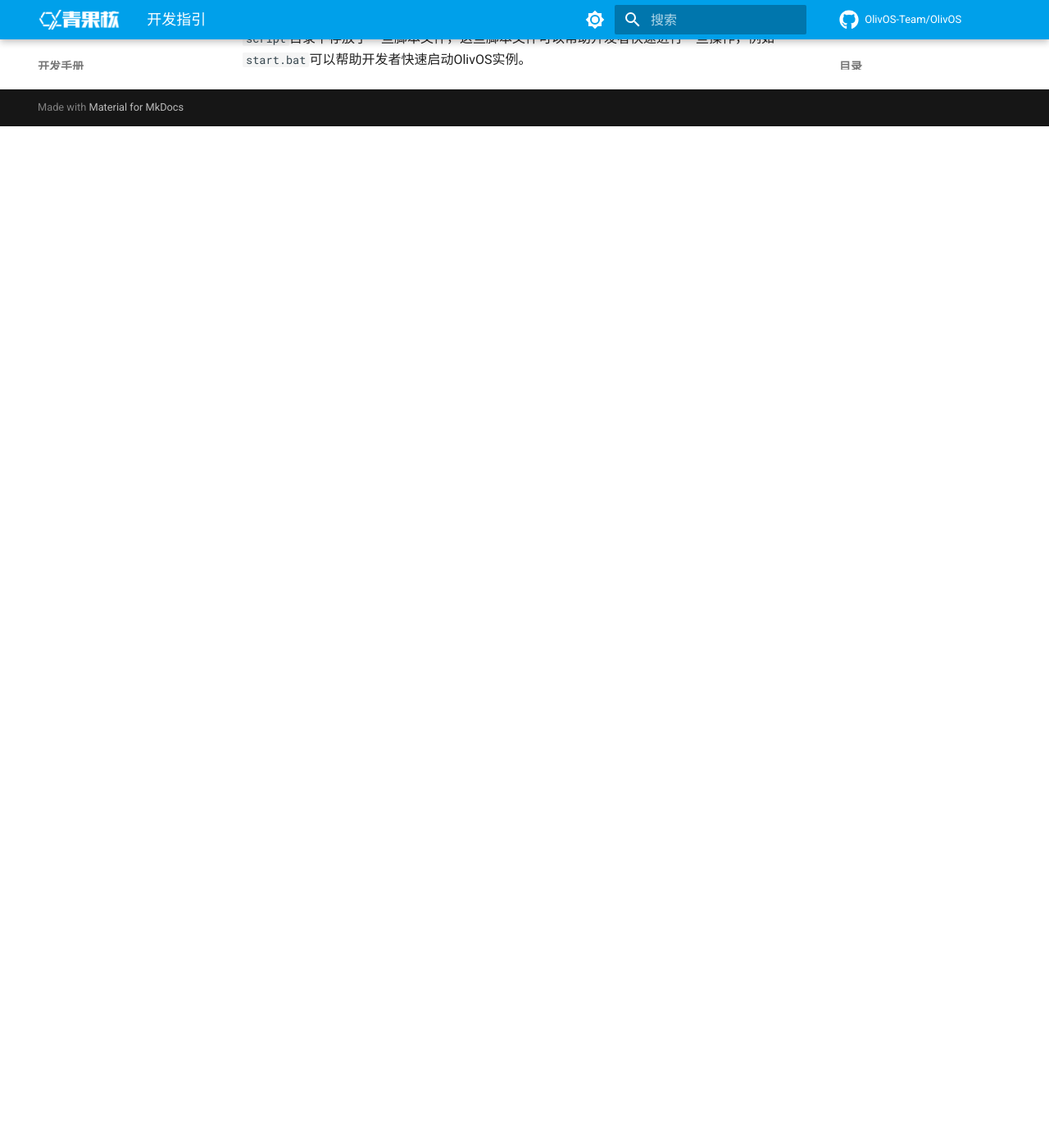
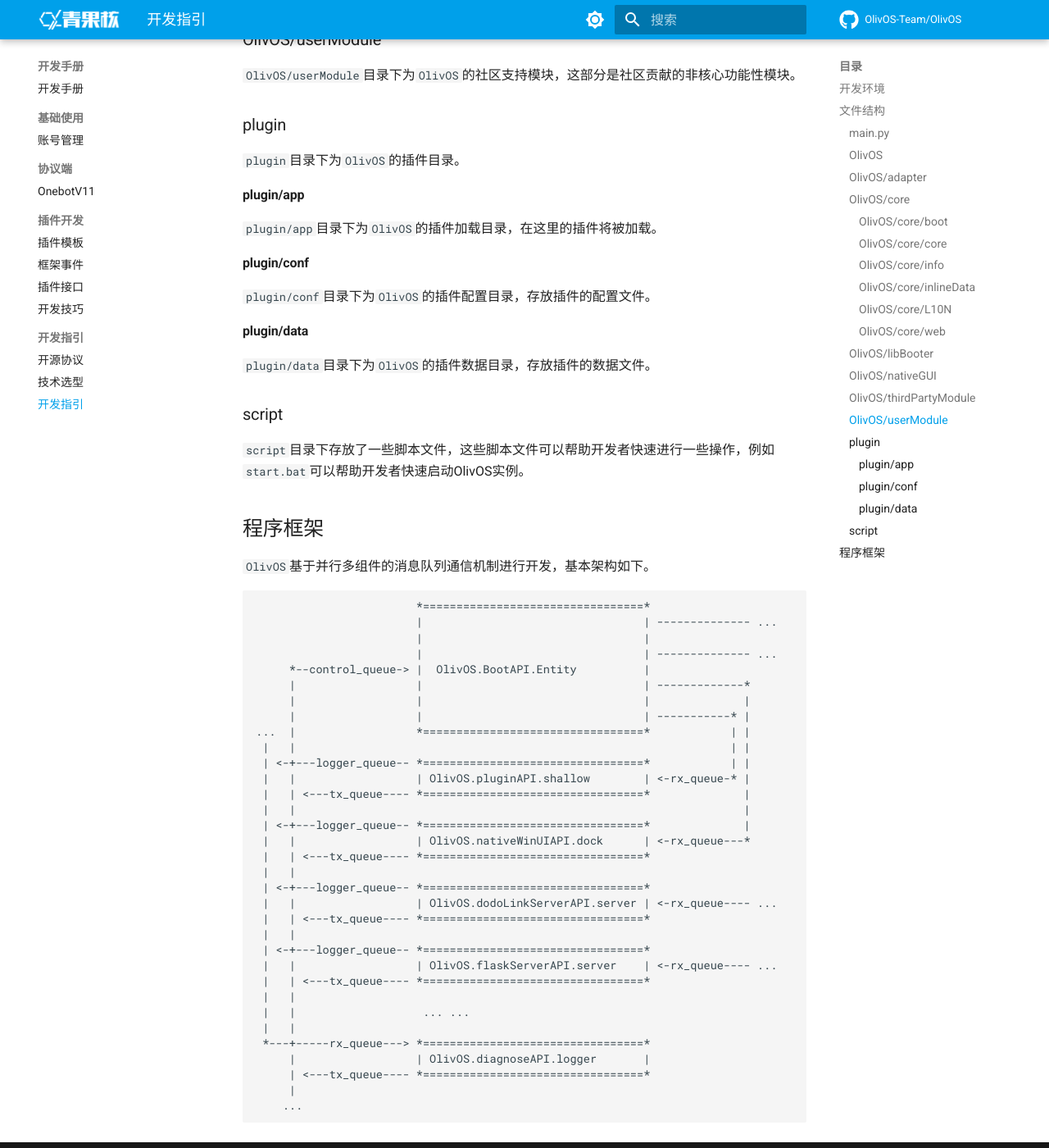
Before and after one commit to OlivOS-Team/OlivOSDoc, an MkDocs documentation site: the page built from docs/OlivOS_DevDoc_DevGuide.md, in a window 1280 px wide and 1400 px high, scrolled down 3433 px. Shown: the whole window at 82% size. Built offline with MkDocs 1.6.1 and Material for MkDocs 9.7.7, drawn with Linux system fonts in a browser that asks for light colours; comment, search, counter and statistics services are not loaded; before the commit the page ends 3587 px from its top, so only the background shows below that; some of the changed text lies outside the part shown.

Commit message:
Update OlivOS_DevDoc_DevGuide.md

````diff
--- a/docs/OlivOS_DevDoc_DevGuide.md
+++ b/docs/OlivOS_DevDoc_DevGuide.md
@@ -1,6 +1,21 @@
 # 开发指引
 本文档旨在为开发者提供开发指引，帮助开发者快速上手OlivOS的开发。
 
+## 开发环境
+`OlivOS`的主要开发者是`lunzhiPenxil/仑质`，他的开发习惯倾向于使用更加基础和原生的开发与调试手段，避免过多的依赖集成开发环境，所以提供了必要的调试脚本，他的开发环境如下：
+
++ Windows 10
++ Powershell
++ Windows Terminal
++ Visual Studio Code
++ Python 3.7.5/3.11.0
++ Git
+
+除此以外，`OlivOS`开发组的成员也使用其它的方法进行开发，例如：
+
++ PyCharm
+
+理论上，OlivOS的开发环境应该是跨平台的，但是由于用户的主要使用环境是Windows，所以对于不同平台的支持力度有所不同，如果你在其他平台上遇到了问题，欢迎提交issue。
 
 ## 文件结构
 本项目的文件结构如下, 将分别介绍各个目录对应的功能
@@ -108,3 +123,44 @@
 
 ### script
 `script`目录下存放了一些脚本文件，这些脚本文件可以帮助开发者快速进行一些操作，例如`start.bat`可以帮助开发者快速启动OlivOS实例。
+
+## 程序框架
+`OlivOS`基于并行多组件的消息队列通信机制进行开发，基本架构如下。
+
+```
+
+                        *=================================*
+                        |                                 | -------------- ...
+                        |                                 |
+                        |                                 | -------------- ...
+     *--control_queue-> |  OlivOS.BootAPI.Entity          |
+     |                  |                                 | -------------*
+     |                  |                                 |              |
+     |                  |                                 | -----------* |
+...  |                  *=================================*            | |
+ |   |                                                                 | |
+ | <-+---logger_queue-- *=================================*            | |
+ |   |                  | OlivOS.pluginAPI.shallow        | <-rx_queue-* |
+ |   | <---tx_queue---- *=================================*              |
+ |   |                                                                   |
+ | <-+---logger_queue-- *=================================*              |
+ |   |                  | OlivOS.nativeWinUIAPI.dock      | <-rx_queue---*
+ |   | <---tx_queue---- *=================================*
+ |   |
+ | <-+---logger_queue-- *=================================*
+ |   |                  | OlivOS.dodoLinkServerAPI.server | <-rx_queue---- ...
+ |   | <---tx_queue---- *=================================*
+ |   |
+ | <-+---logger_queue-- *=================================*
+ |   |                  | OlivOS.flaskServerAPI.server    | <-rx_queue---- ...
+ |   | <---tx_queue---- *=================================*
+ |   |
+ |   |                   ... ...
+ |   |
+ *---+-----rx_queue---> *=================================*
+     |                  | OlivOS.diagnoseAPI.logger       |
+     | <---tx_queue---- *=================================*
+     |
+    ...
+
+```
````
